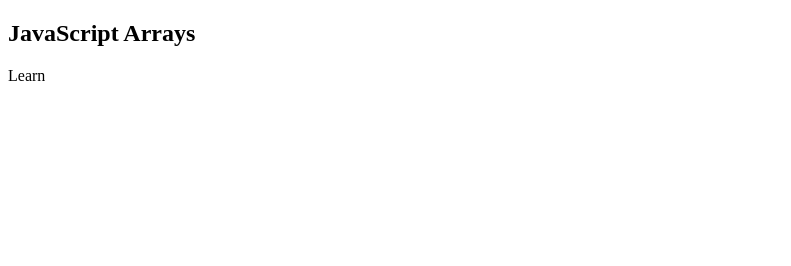
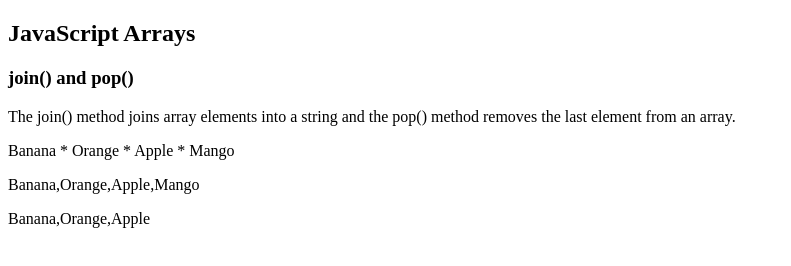
Before and after one commit to Usernameorsmth/STMB, a plain HTML site: page index.html in a window 1280 px wide. Shown: the whole page, without its empty margins (0-791 px from the left). Drawn offline with Linux system fonts and the light colour scheme.

Commit message:
areyousureyouwannaprty/wdaymonds

```diff
--- a/index.html
+++ b/index.html
@@ -1,4 +1,3 @@
-
 <!DOCTYPE html>
 <html>
 <head>
@@ -6,16 +5,22 @@
 <body>
 
   <h2>JavaScript Arrays</h2>
-  <p id="demo"></p>
+  <h3>join() and pop()</h3>
+  <p>The join() method joins array elements into a string and the pop() method removes the last element from an array.</p>
+
+  <p id="myjoin"></p>
+  <p id="myfirstpop"></p>
+  <p id="mysecondpop"></p>
 
   <script>
-    var Codingal = [
-      "Coding",
-      "Magic",
-      "Learn"
-    ];
+    var fruits = ["Banana", "Orange", "Apple", "Mango"];
 
-    document.getElementById("demo").innerHTML = Codingal[2];
+    document.getElementById("myjoin").innerHTML = fruits.join(" * ");
+    document.getElementById("myfirstpop").innerHTML = fruits;
+
+    fruits.pop();
+    document.getElementById("mysecondpop").innerHTML = fruits;
+
   </script>
 
 </body>
```
